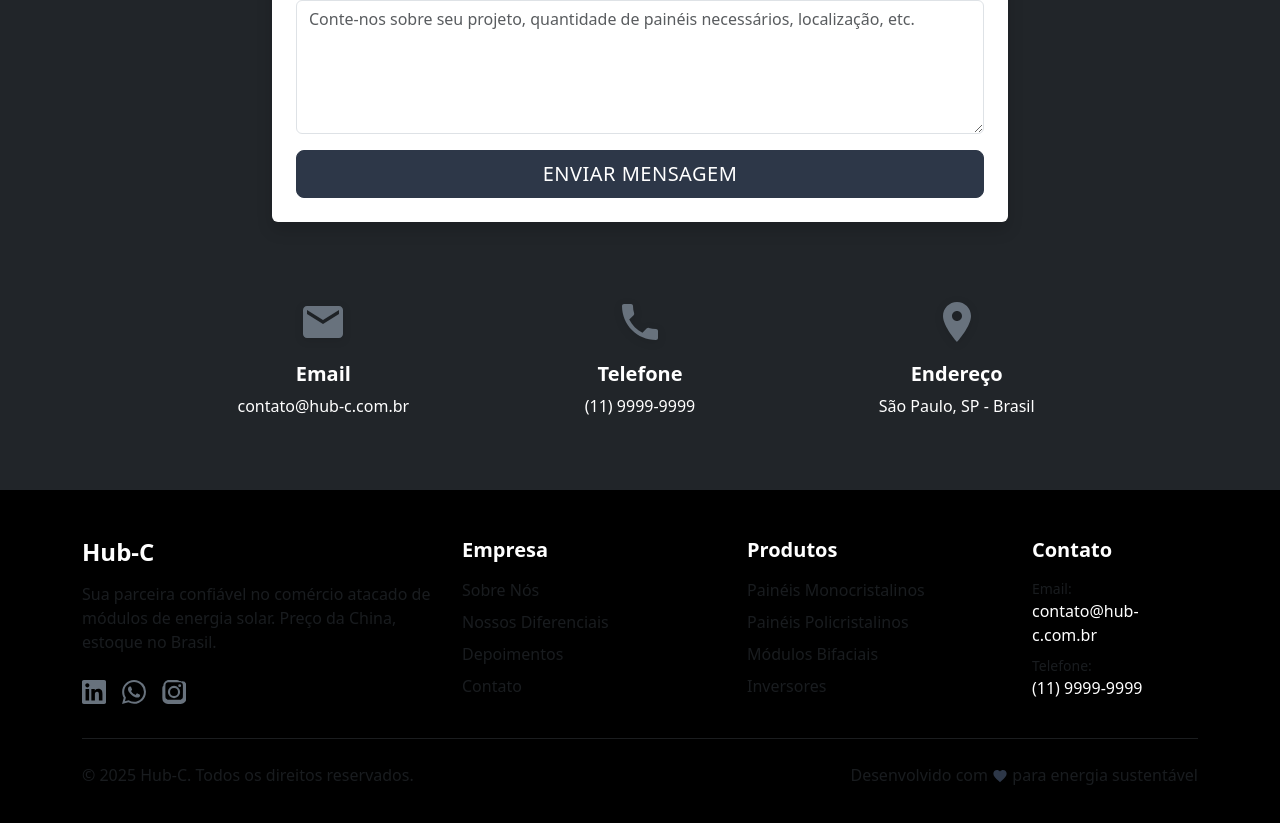
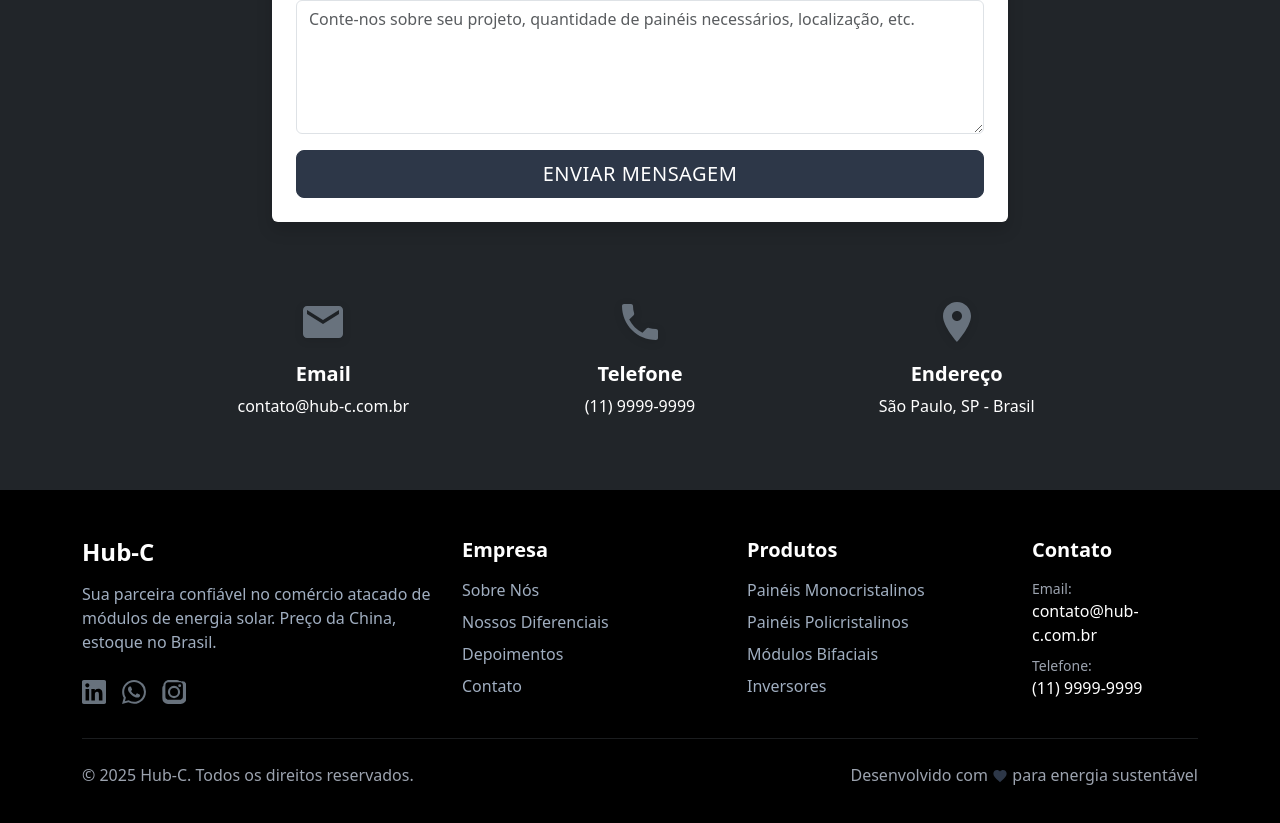
Before and after one commit to JuninhoSouza25/hubc, a Next.js app: page / in a window 1280 px wide. Shown: the part 3784-4607 px from the top of the page. Built offline with nearby package versions, Linux system fonts and the light colour scheme.

Commit message:
Adiciona estilos de acessibilidade ao footer, substituindo classes de texto padrão por classes personalizadas para melhor legibilidade.

```diff
--- a/app/styles/styles.scss
+++ b/app/styles/styles.scss
@@ -384,6 +384,26 @@ body {
   &:hover {
     color: var(--primary-color) !important;
   }
+}
+
+// Footer specific styles for better accessibility
+.footer-link {
+  color: #a0aec0 !important; // Cinza claro mais acessível que text-muted
+  text-decoration: none;
+  transition: color 0.3s ease;
+
+  &:hover {
+    color: var(--white-color) !important;
+    text-decoration: none;
+  }
+}
+
+.footer-text {
+  color: #a0aec0 !important; // Cinza claro mais acessível para textos no footer
+}
+
+.footer-text-muted {
+  color: #9ca3af !important; // Cinza médio mais legível que o text-muted padrão
 }
 
 .hover-card {
--- a/components/Footer.jsx
+++ b/components/Footer.jsx
@@ -6,7 +6,7 @@ const Footer = () => {
           <div className="col-lg-4">
             <div className="footer-brand">
               <h4 className="fw-bold mb-3">Hub-C</h4>
-              <p className="text-muted mb-4">
+              <p className="footer-text mb-4">
                 Sua parceira confiável no comércio atacado de módulos de energia solar.
                 Preço da China, estoque no Brasil.
               </p>
@@ -35,22 +35,22 @@ const Footer = () => {
               <h5 className="fw-bold mb-3">Empresa</h5>
               <ul className="list-unstyled">
                 <li className="mb-2">
-                  <a href="#sobre" className="text-muted text-decoration-none hover-link">
+                  <a href="#sobre" className="footer-link">
                     Sobre Nós
                   </a>
                 </li>
                 <li className="mb-2">
-                  <a href="#beneficios" className="text-muted text-decoration-none hover-link">
+                  <a href="#beneficios" className="footer-link">
                     Nossos Diferenciais
                   </a>
                 </li>
                 <li className="mb-2">
-                  <a href="#depoimentos" className="text-muted text-decoration-none hover-link">
+                  <a href="#depoimentos" className="footer-link">
                     Depoimentos
                   </a>
                 </li>
                 <li className="mb-2">
-                  <a href="#contato" className="text-muted text-decoration-none hover-link">
+                  <a href="#contato" className="footer-link">
                     Contato
                   </a>
                 </li>
@@ -63,16 +63,16 @@ const Footer = () => {
               <h5 className="fw-bold mb-3">Produtos</h5>
               <ul className="list-unstyled">
                 <li className="mb-2">
-                  <span className="text-muted">Painéis Monocristalinos</span>
+                  <span className="footer-text">Painéis Monocristalinos</span>
                 </li>
                 <li className="mb-2">
-                  <span className="text-muted">Painéis Policristalinos</span>
+                  <span className="footer-text">Painéis Policristalinos</span>
                 </li>
                 <li className="mb-2">
-                  <span className="text-muted">Módulos Bifaciais</span>
+                  <span className="footer-text">Módulos Bifaciais</span>
                 </li>
                 <li className="mb-2">
-                  <span className="text-muted">Inversores</span>
+                  <span className="footer-text">Inversores</span>
                 </li>
               </ul>
             </div>
@@ -82,13 +82,13 @@ const Footer = () => {
             <div className="footer-contact">
               <h5 className="fw-bold mb-3">Contato</h5>
               <div className="contact-item mb-2">
-                <small className="text-muted d-block">Email:</small>
+                <small className="footer-text-muted d-block">Email:</small>
                 <a href="mailto:contato@hub-c.com.br" className="text-white text-decoration-none">
                   contato@hub-c.com.br
                 </a>
               </div>
               <div className="contact-item mb-2">
-                <small className="text-muted d-block">Telefone:</small>
+                <small className="footer-text-muted d-block">Telefone:</small>
                 <a href="tel:+5511999999999" className="text-white text-decoration-none">
                   (11) 9999-9999
                 </a>
@@ -101,12 +101,12 @@ const Footer = () => {
 
         <div className="row align-items-center">
           <div className="col-md-6">
-            <p className="text-muted mb-0">
+            <p className="footer-text-muted mb-0">
               © 2025 Hub-C. Todos os direitos reservados.
             </p>
           </div>
           <div className="col-md-6 text-md-end">
-            <p className="text-muted mb-0">
+            <p className="footer-text-muted mb-0">
               Desenvolvido com{' '}
               <svg width="16" height="16" fill="currentColor" viewBox="0 0 24 24" className="text-icon-primary d-inline-block">
                 <path d="M12 21.35l-1.45-1.32C5.4 15.36 2 12.28 2 8.5 2 5.42 4.42 3 7.5 3c1.74 0 3.41.81 4.5 2.09C13.09 3.81 14.76 3 16.5 3 19.58 3 22 5.42 22 8.5c0 3.78-3.4 6.86-8.55 11.54L12 21.35z"/>
```
